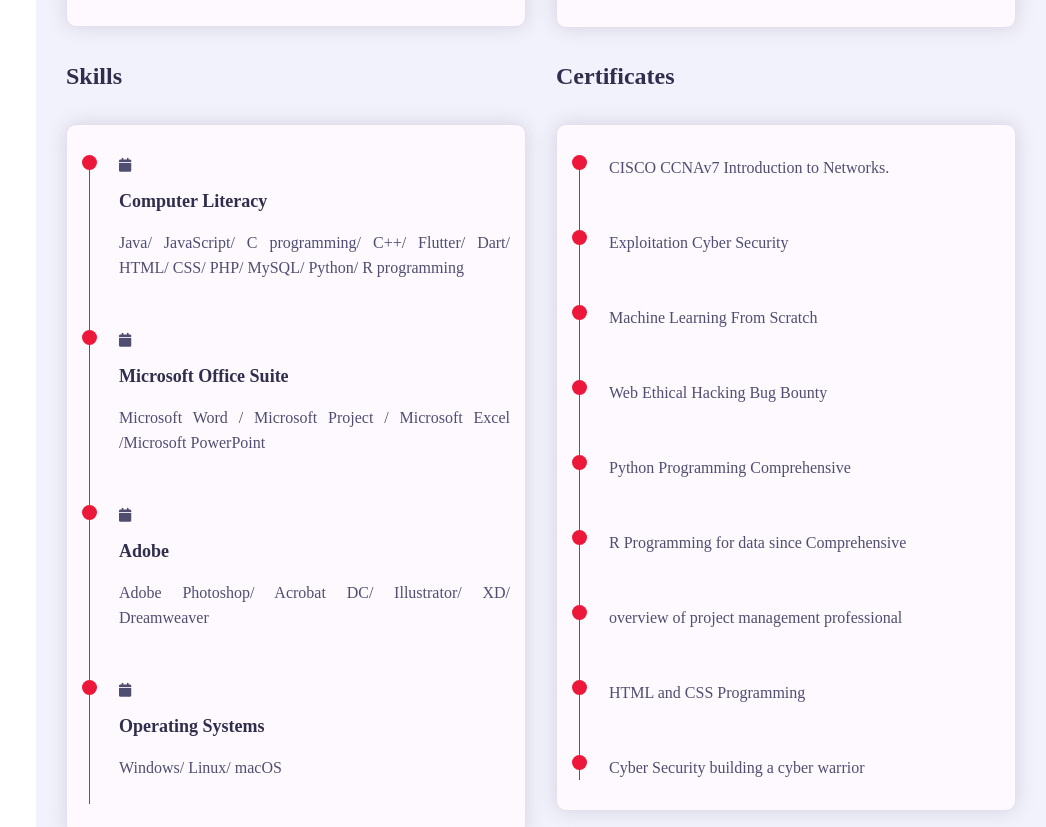
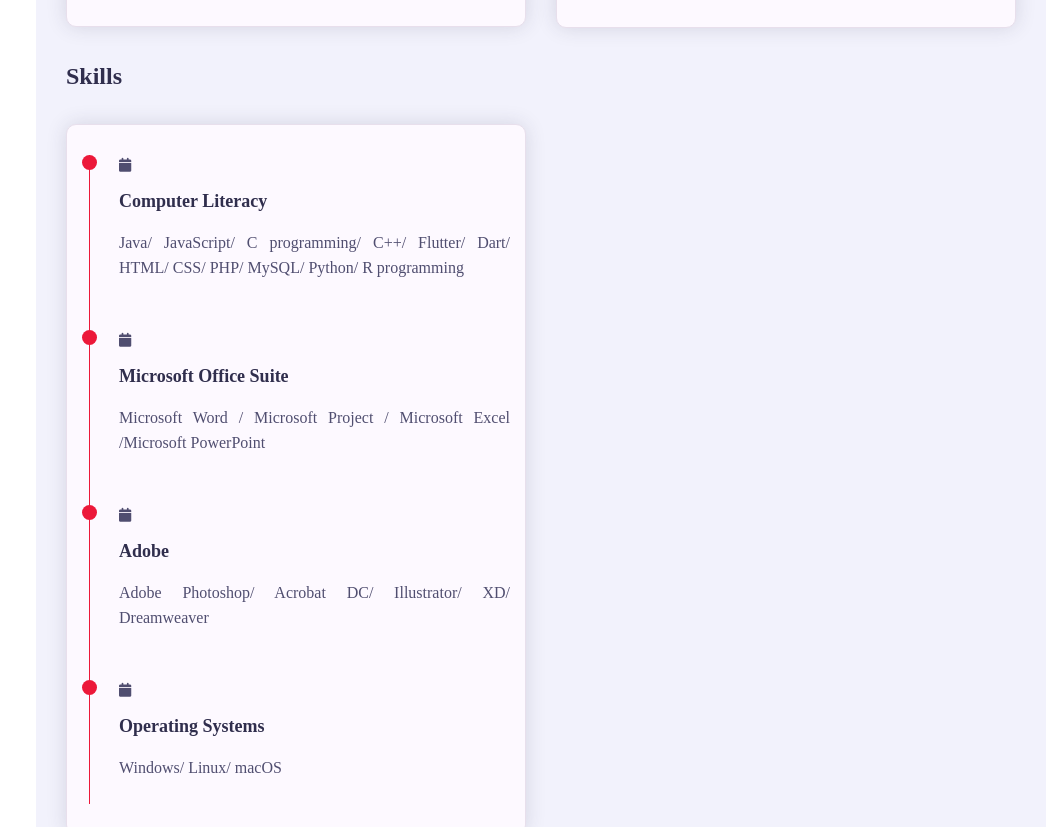
Before and after one commit to muaadh2097/Muaadh_Murshed, a plain HTML site: page index.html in a window 1280 px wide. Shown: the part 1385-2212 px from the top of the page, without its empty margins (234-1280 px from the left). Drawn offline with nearby package versions, Linux system fonts and the light colour scheme; a web font is replaced by a local one.

Commit message:
Update index.html

```diff
--- a/index.html
+++ b/index.html
@@ -260,21 +260,23 @@
                     </div>
                   </div>
                 </div>
-                <div class="education padd-15">
+
+
+<!--                 <div class="education padd-15">
                   <h3 class="title">Certificates</h3>
                   <div class="row">
                     <div class="timeline-box padd-15">
-                      <div class="timeline shadow-dark">
+                      <div class="timeline shadow-dark"> -->
                         <!-- ======= timeline item ========= -->
-                        <div class="timeline-item">
+<!--                         <div class="timeline-item">
                           <div class="circle-dot"></div>
 
 
                           <p class="timeline-text">
                             CISCO CCNAv7 Introduction to Networks.</p>
-                        </div>
+                        </div> -->
                         <!-- ======= timeline item ========= -->
-                        <div class="timeline-item">
+<!--                         <div class="timeline-item">
                           <div class="circle-dot"></div>
 
                           <p class="timeline-text">
@@ -318,7 +320,7 @@
                           <div class="circle-dot"></div>
                           <p class="timeline-text">
                             Cyber Security building a cyber warrior </p>
-                        </div>
+                        </div> -->
                         <!-- ======= timeline item ========= -->
 
                       </div>
@@ -366,7 +368,7 @@
                           </div>
                           <!-- ======= timeline item ========= -->
                           <!-- ======= timeline item ========= -->
-                          <div class="timeline-item">
+<!--                           <div class="timeline-item">
                             <div class="circle-dot"></div>
                             <h3 class="timeline-date">
                               <i class="fa fa-calendar"></i> Feb 2020 – Jul 2020
@@ -374,7 +376,7 @@
                             <h4 class="timeline-title">
                               Network Infrastructure Planning and Implementation Project Using Packet Tracer
                             </h4>
-                          </div>
+                          </div> -->
                           <!-- ======= timeline item ========= -->
                           <!-- ======= timeline item ========= -->
                           <div class="timeline-item">
```
